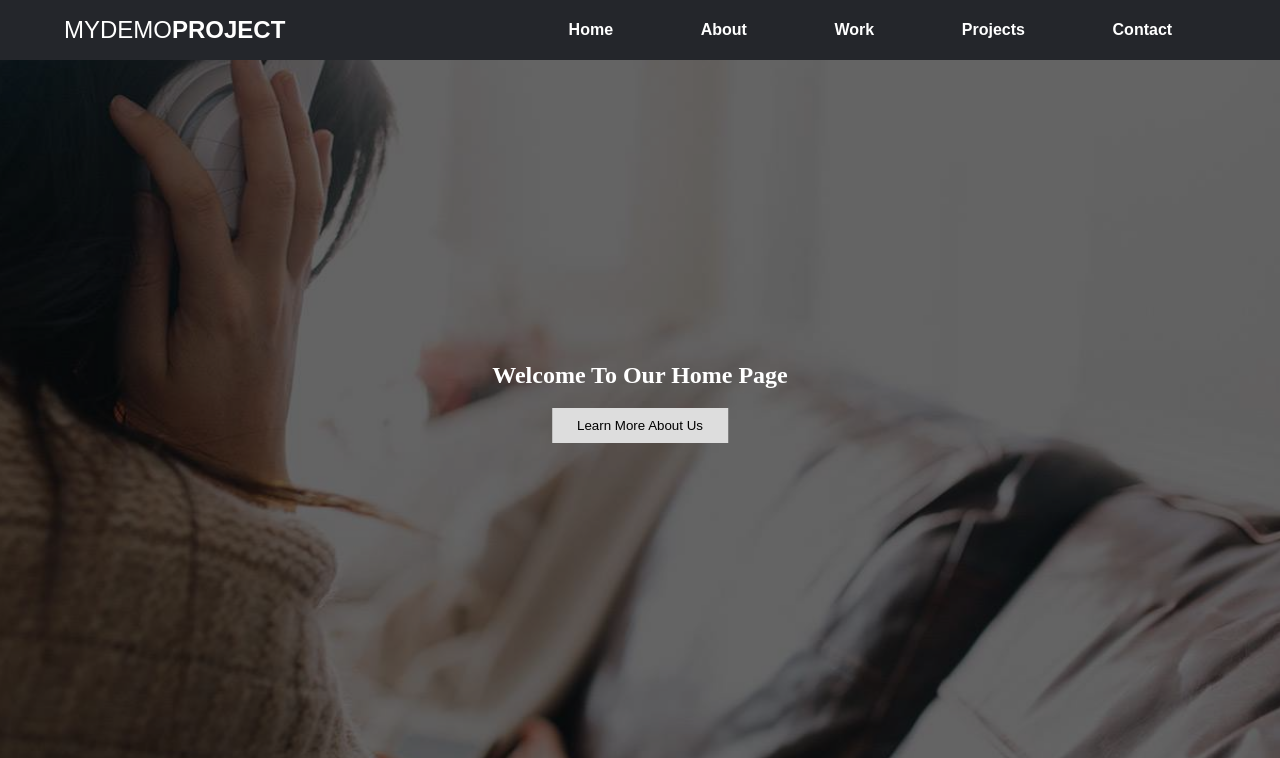
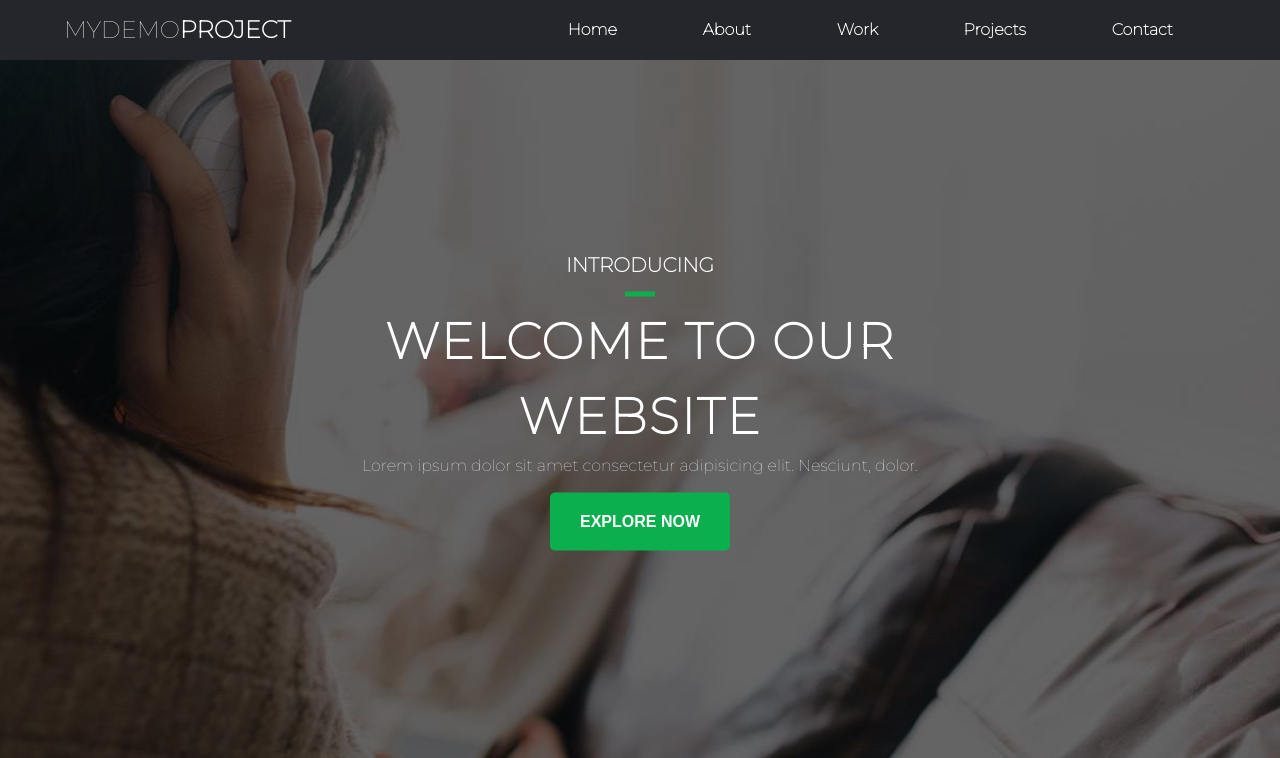
Before and after one commit to nsher888/html-css-project, a plain HTML site: page index.html in a window 1280 px wide. Shown: the top 758 px of the page. Drawn offline with Linux system fonts and the light colour scheme.

Commit message:
updated hero section

```diff
--- a/css/main.css
+++ b/css/main.css
@@ -1,5 +1,6 @@
 @import url(footer.css);
 @import url(services.css);
+@import url("https://fonts.googleapis.com/css2?family=Montserrat:wght@100&display=swap");
 
 /* NAVIGATION  */
 
@@ -137,6 +138,7 @@ nav .icon-burger .line {
 }
 
 .hero-text {
+    font-family: "Montserrat", sans-serif;
     text-align: center;
     position: absolute;
     top: 50%;
@@ -145,19 +147,43 @@ nav .icon-burger .line {
     color: white;
 }
 
+.hero-int {
+    font-size: 20px;
+    text-transform: uppercase;
+    font-weight: 600;
+}
+
+.hero-line {
+    display: inline-block;
+    height: 5px;
+    width: 30px;
+    background-color: #0baf4e;
+}
+
+.hero-maint {
+    font-size: 50px;
+    letter-spacing: 2px;
+    text-transform: uppercase;
+}
+
 .hero-text button {
+    cursor: pointer;
     margin-top: 15px;
     border: none;
+    font-size: 16px;
+    font-weight: 600;
+    text-transform: uppercase;
     outline: 0;
     display: inline-block;
-    padding: 10px 25px;
-    color: black;
-    background-color: #ddd;
+    padding: 20px 30px;
+    color: white;
+    background-color: #0baf4e;
     text-align: center;
     cursor: pointer;
+    border-radius: 5px;
+    transition: box-shadow 0.2s;
 }
 
 .hero-text button:hover {
-    background-color: #555;
-    color: #ffa500;
+    box-shadow: 5px 5px 5px rgba(0, 0, 0, 0.25);
 }
--- a/index.html
+++ b/index.html
@@ -34,8 +34,14 @@
         <section class="hero-image">
             <div class="hero-overlay">
                 <div class="hero-text">
-                    <h1 class="hero-maint">Welcome To Our Home Page</h1>
-                    <button>Learn More About Us</button>
+                    <p class="hero-int">Introducing</p>
+                    <span class="hero-line"></span>
+                    <h1 class="hero-maint">Welcome To Our WEBSITE</h1>
+                    <p>
+                        Lorem ipsum dolor sit amet consectetur adipisicing elit.
+                        Nesciunt, dolor.
+                    </p>
+                    <button>EXPLORE NOW</button>
                 </div>
             </div>
         </section>
```
